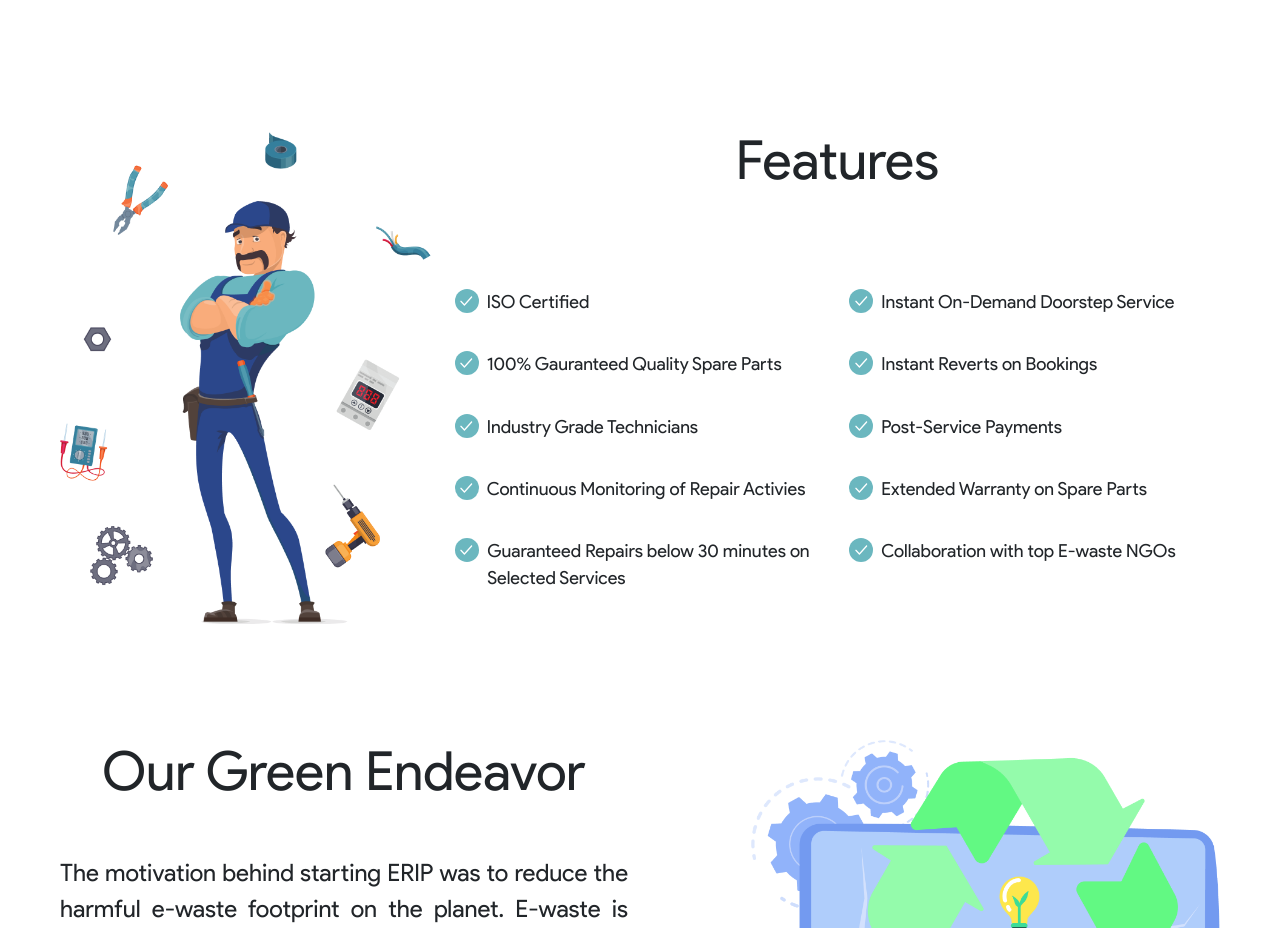
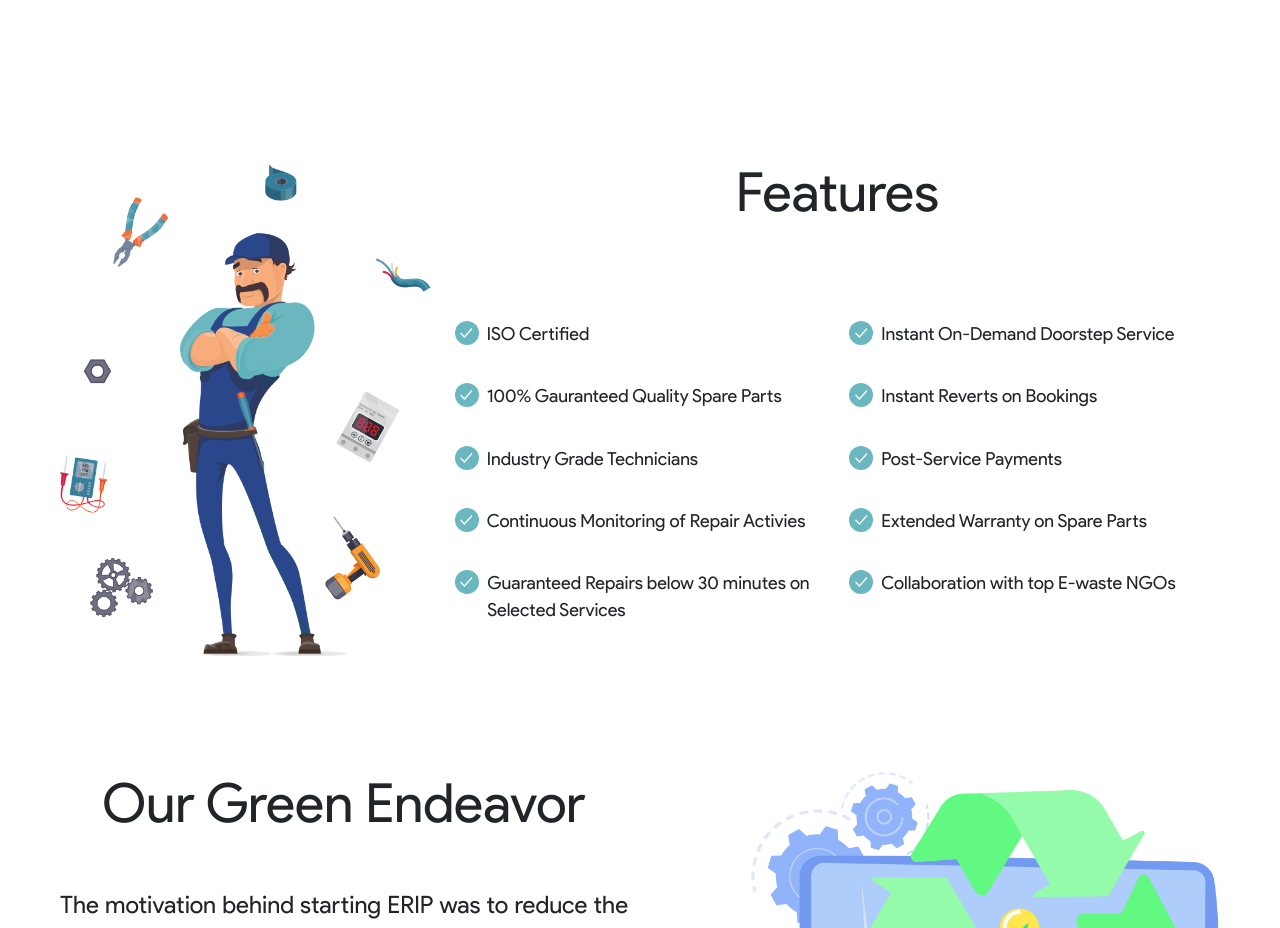
Before and after one commit to kevanultroneous/erip-web, a Next.js app: page /about-us in a window 1280 px wide. Shown: the part 1284-2212 px from the top of the page. Built offline with nearby package versions, Linux system fonts and the light colour scheme.

Commit message:
margin-changes

```diff
--- a/styles/components/About-Us/AboutFeature.module.css
+++ b/styles/components/About-Us/AboutFeature.module.css
@@ -1,5 +1,5 @@
 .aboutFeatureContainer {
-  margin: 7rem 3rem;
+  margin: 9rem 3rem 7rem;
   align-items: center;
   justify-content: space-between;
 }
@@ -60,7 +60,7 @@
 
 @media (min-width: 768px) and (max-width: 992px) {
   .aboutFeatureContainer {
-    margin: 3rem;
+    margin: 5rem 3rem;
     flex-direction: column-reverse;
   }
   .aboutFeatureContainer div:nth-child(2) {
--- a/styles/components/About-Us/AboutTeam.module.css
+++ b/styles/components/About-Us/AboutTeam.module.css
@@ -39,7 +39,7 @@
 
 @media (min-width: 768px) and (max-width: 992px) {
   .aboutTeamContainer {
-    margin: 2rem;
+    margin: 5rem 2rem;
   }
   .aboutTeamBoxes div {
     padding: 0;
```
